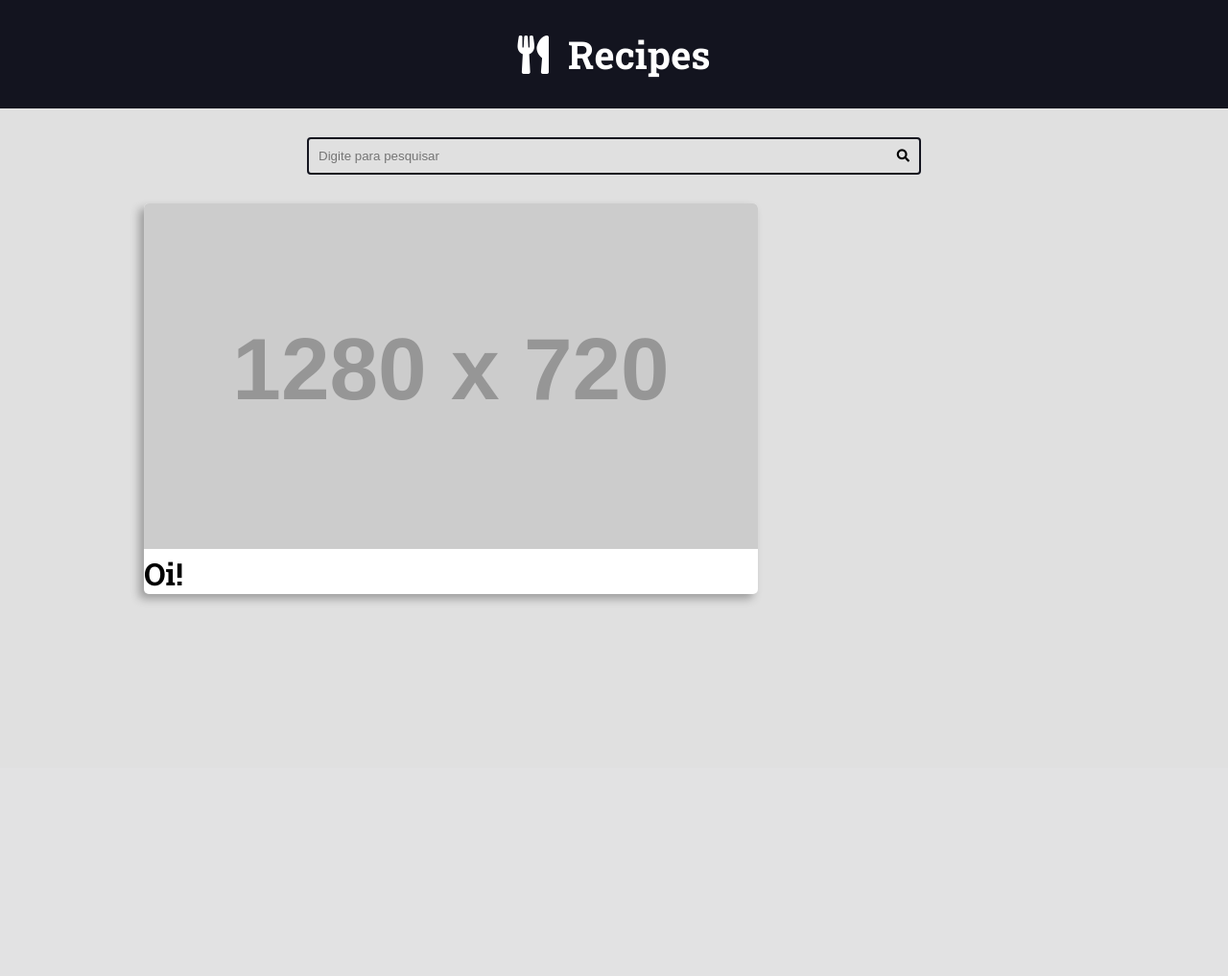
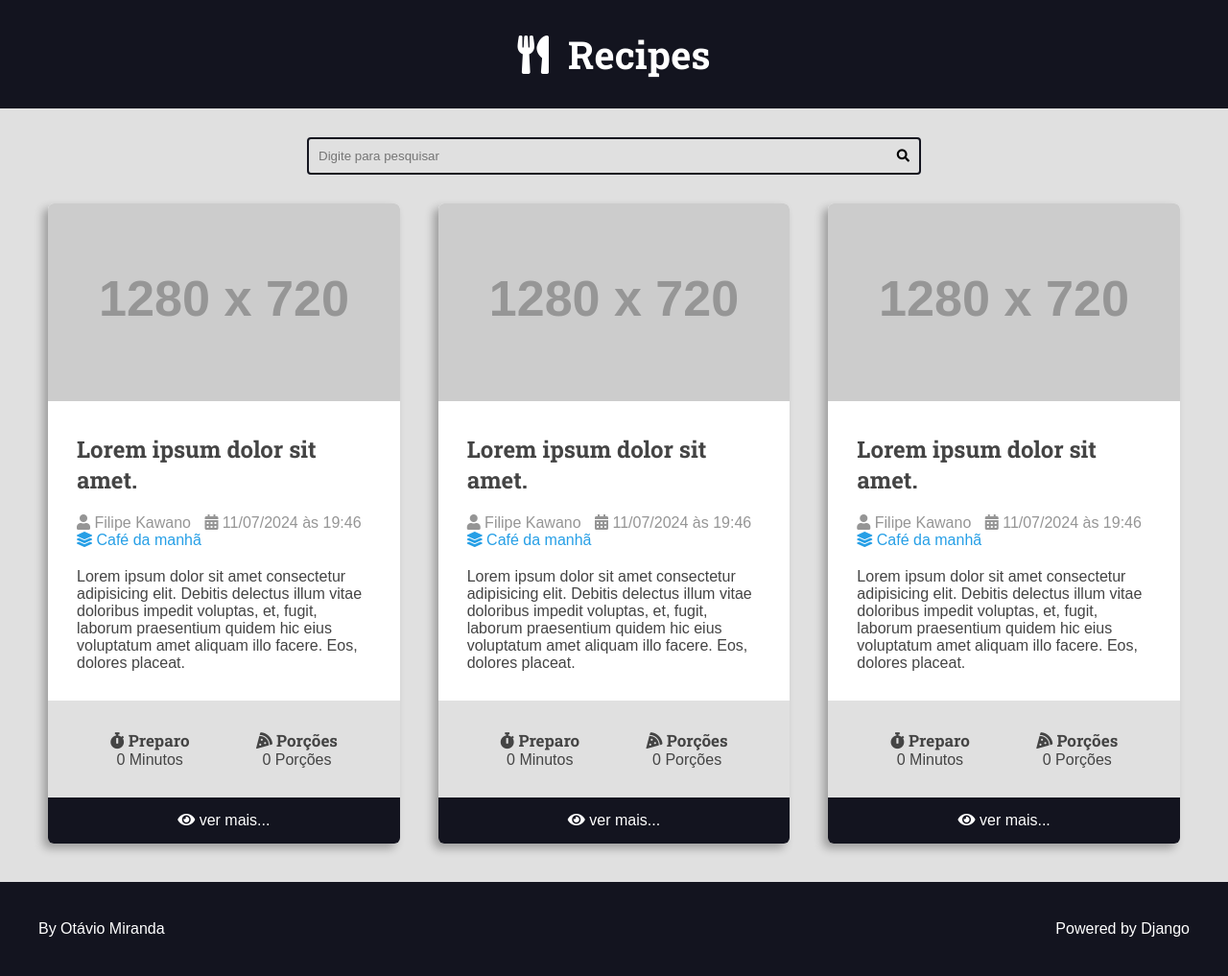
Before and after one commit to filipekawano/curso-django-projeto1, a Django app: page / in a window 1280 px wide. Shown: the whole page at 96% size. Before the commit the page ends 629 px from the top, so only its background shows below. Run offline with Django 5.2, Linux system fonts and the light colour scheme; grey boxes labelled with a size stand in for pictures from a placeholder-image service; some libraries are stand-ins or nearby versions.

Commit message:
Static files

```diff
--- /dev/null
+++ b/recipes/static/recipes/CSS/styles.css
@@ -0,0 +1,233 @@
+@charset "UTF-8";
+
+:root {
+    --color-primary: #269fe6;
+    --color-primary-hover: #2086c2;
+    --color-primary-dark: #13141f;
+    --color-primary-dark-hover: #212336;
+    --color-primary-light: #d4ecfa;
+    --color-primary-light-hover: #bdd8e7;
+
+    --color-white: #fff;
+    --color-black: #000;
+
+    --color-dark-text: #444;
+    --color-info-light: #cce5ff;
+    --color-debug-light: #cce5ff;
+    --color-success-light: #d4edda;
+    --color-alert-light: #fff3cd;
+    --color-warning-light: #fff3cd;
+    --color-error-light: #f8d7da;
+
+    --color-info-dark: #4d86c4;
+    --color-debug-dark: #4d86c4;
+    --color-success-dark: #4a9c5d;
+    --color-alert-dark: #927f40;
+    --color-warning-dark: #927f40;
+    --color-error-dark: #da525d;
+
+    --color-gray-0: #f9f9f9;
+    --color-gray-1: #e0e0e0;
+    --color-gray-2: #c7c7c7;
+    --color-gray-3: #aeaeae;
+    --color-gray-4: #959595;
+    --color-gray-5: #7d7d7d;
+    --color-gray-6: #646464;
+    --color-gray-7: #4b4b4b;
+    --color-gray-8: #323232;
+    --color-gray-9: #191919;
+
+    --font-primary: sans-serif;
+    --font-headings: 'Roboto Slab', serif;
+
+    --spacing-gutter-medium: 3rem;
+    --spacing-gutter-large: 4rem;
+}
+* {
+    padding: 0;
+    margin: 0;
+    box-sizing: border-box;
+}
+html {
+    font-size: 62.5%;
+}
+body {
+    font-size: 1.6rem;
+    /* 1.6rem equivale a 16px */
+    font-family: var(--font-primary);
+    background-color: var(--color-gray-1);
+    color: var(--color-dark-text);
+}
+.container {
+    max-width: 124rem;
+    margin: 0 auto;
+    padding: var(--spacing-gutter-medium);
+}
+h1,h2,h3,h4,h5,h6 {
+    font-family: var(--font-headings);
+}
+.main-header-container {
+    background: var(--color-primary-dark);
+}
+.main-logo {
+    font-size: 4rem;
+    color: white;
+    text-decoration: none;
+    display: flex;
+    flex-flow: row nowrap;
+    align-items: center;
+    justify-content: center;
+    width: fit-content;
+    margin: 0 auto;
+}
+.main-logo-icon {
+    margin-right: 2rem;
+}
+
+.search-form {
+    position: relative;
+    border: .2rem solid var(--color-primary-dark);
+    max-width: 64rem;
+    margin: 0 auto;
+    border-radius: .4rem;
+    transition: all 300ms ease-in-out;
+}
+.search-input,
+.search-button {
+    border: none;
+    background: none;
+    outline: none;
+    padding: 1rem;
+    transition: all 300ms ease-in-out;
+}
+.search-input {
+    width: 100%;
+    padding-right: 3rem;
+}
+.search-button {
+    position: absolute;
+    top: 0;
+    right: 0;
+}
+.search-button:focus {
+    outline: 1px solid var(--color-primary);
+    background-color: rgba(0,0,0, .125);
+}
+.search-form:focus-within {
+    border-color: var(--color-primary);
+    box-shadow: 0px 0px 10px var(--color-primary);
+    background-color: white;
+}
+.search-form:focus-within .search-button {
+    color: var(--color-primary);
+}
+
+.main-content {
+    padding-top: 0;
+    margin-bottom: 1rem;
+}
+
+.main-content-list {
+    display: grid;
+    grid-template-columns: repeat(auto-fit, minmax(300px, 1fr));
+    gap: var(--spacing-gutter-large);
+}
+
+.recipe {
+    background-color: white;
+    box-shadow: -5px 5px 10px rgba(0, 0, 0, .3);
+    border-radius: 6px;
+    overflow: hidden;
+    transform: scale(1);
+    transition: all 300ms ease-in-out;
+}
+.recipe img {
+    max-width: 100%;
+}
+.recipe-list-item {
+    max-width: 64rem;
+}
+.recipe-list-item:hover {
+    transform: scale(1.02);
+    box-shadow: -8px 8px 18px rgba(0, 0, 0, .25);
+}
+
+.recipe-title-container {
+    padding: var(--spacing-gutter-medium);
+    padding-bottom: 2rem;
+}
+
+.recipe-author {
+    padding: 0 var(--spacing-gutter-medium);
+}
+
+.recipe-content {
+    padding: var(--spacing-gutter-medium);
+    padding-top: 2rem;
+}
+
+.recipe-author-item {
+    color: var(--color-gray-4);
+    margin-right: 1rem;
+}
+
+.recipe-author a {
+    color: var(--color-primary);
+    text-decoration: none;
+    transition: all 300ms ease-in-out;
+}
+
+.recipe-author a:hover {
+    color: var(--color-primary-dark);
+}
+
+.recipe-meta-container {
+    display: flex;
+    flex-flow: row wrap;
+    padding: var(--spacing-gutter-medium);
+    background-color: var(--color-gray-1);
+}
+
+.recipe-meta {
+    display: flex;
+    flex-flow: column nowrap;
+    flex-shrink: 1;
+    flex-grow: 1;
+    text-align: center;
+}
+
+.recipe-meta-title {
+    font-size: 1.7rem;
+}
+
+.recipe-footer a {
+    background-color: var(--color-primary-dark);
+    display: block;
+    color: white;
+    text-decoration: none;
+    text-align: center;
+    padding: 1.5rem var(--spacing-gutter-medium);
+    transition: all 300ms ease-in-out;
+}
+
+.recipe-footer a:hover {
+    filter: brightness(2);
+}
+
+.main-footer {
+    display: flex;
+    align-items: center;
+    justify-content: space-between;
+    background-color: var(--color-primary-dark);
+    padding: var(--spacing-gutter-large);
+}
+
+.main-footer a {
+    color: white;
+    text-decoration: none;
+    transition: all 300ms ease-in-out;
+}
+
+.main-footer a:hover {
+    filter: brightness(.8);
+}
--- a/recipes/templates/recipes/pages/home.html
+++ b/recipes/templates/recipes/pages/home.html
@@ -1,17 +1,17 @@
 {% include "recipes/partials/head.html" %}
+
 <body>
     {% include "recipes/partials/header.html" %}
     {% include "recipes/partials/search.html" %}
 
     <main class="main-content-container">
         <div class="main-content main-content-list container">
-            <div class="recipe recipe-list-item">
-                <div class="recipe-cover">
-                    <img src="https://placehold.co/1280x720/000000/FFF" alt="Temporário">
-                </div>
-                <h1>Oi!</h1>
-            </div>
+            {% include 'recipes/partials/recipe.html' %}
+            {% include 'recipes/partials/recipe.html' %}
+            {% include 'recipes/partials/recipe.html' %}
         </div>
     </main>
+
+    {% include "recipes/partials/footer.html" %}
 </body>
 </html>
--- /dev/null
+++ b/recipes/templates/recipes/partials/footer.html
@@ -0,0 +1,9 @@
+<footer class="main-footer">
+    <div class="developer">
+      <a href="https://www.otaviomiranda.com.br/" target="_blank" rel="noreferrer noopener">By Otávio Miranda</a>
+    </div>
+
+    <div class="powered">
+      <a href="https://www.djangoproject.com/" target="_blank" rel="noreferrer noopener">Powered by Django</a>
+    </div>
+  </footer>
--- a/recipes/templates/recipes/partials/head.html
+++ b/recipes/templates/recipes/partials/head.html
@@ -1,3 +1,4 @@
+{% load static %}
 <!DOCTYPE html>
 <html lang="pt-br">
 <head>
@@ -12,156 +13,5 @@
     <link href="https://fonts.googleapis.com/css2?family=Roboto+Slab:wght@100..900&display=swap" rel="stylesheet">
 
     <title>Recipes</title>
-
-    <style>
-        :root {
-            --color-primary: #269fe6;
-            --color-primary-hover: #2086c2;
-            --color-primary-dark: #13141f;
-            --color-primary-dark-hover: #212336;
-            --color-primary-light: #d4ecfa;
-            --color-primary-light-hover: #bdd8e7;
-
-            --color-white: #fff;
-            --color-black: #000;
-
-            --color-dark-text: #444;
-            --color-info-light: #cce5ff;
-            --color-debug-light: #cce5ff;
-            --color-success-light: #d4edda;
-            --color-alert-light: #fff3cd;
-            --color-warning-light: #fff3cd;
-            --color-error-light: #f8d7da;
-
-            --color-info-dark: #4d86c4;
-            --color-debug-dark: #4d86c4;
-            --color-success-dark: #4a9c5d;
-            --color-alert-dark: #927f40;
-            --color-warning-dark: #927f40;
-            --color-error-dark: #da525d;
-
-            --color-gray-0: #f9f9f9;
-            --color-gray-1: #e0e0e0;
-            --color-gray-2: #c7c7c7;
-            --color-gray-3: #aeaeae;
-            --color-gray-4: #959595;
-            --color-gray-5: #7d7d7d;
-            --color-gray-6: #646464;
-            --color-gray-7: #4b4b4b;
-            --color-gray-8: #323232;
-            --color-gray-9: #191919;
-
-            --font-primary: sans-serif;
-            --font-headings: 'Roboto Slab', serif;
-
-            --spacing-gutter-medium: 3rem;
-            --spacing-gutter-large: 4rem;
-        }
-        * {
-            padding: 0;
-            margin: 0;
-            box-sizing: border-box;
-        }
-        html {
-            font-size: 62.5%;
-        }
-        body {
-            font-size: 1.6rem;
-            /* 1.6rem equivale a 16px */
-            font-family: var(--font-primary);
-            background-color: var(--color-gray-1);
-        }
-        .container {
-            max-width: 104rem;
-            margin: 0 auto;
-            padding: var(--spacing-gutter-medium);
-        }
-        h1,h2,h3,h4,h5,h6 {
-            font-family: var(--font-headings);
-        }
-        .main-header-container {
-            background: var(--color-primary-dark);
-        }
-        .main-logo {
-            font-size: 4rem;
-            color: white;
-            text-decoration: none;
-            display: flex;
-            flex-flow: row nowrap;
-            align-items: center;
-            justify-content: center;
-            width: fit-content;
-            margin: 0 auto;
-        }
-        .main-logo-icon {
-            margin-right: 2rem;
-        }
-
-        .search-form {
-            position: relative;
-            border: .2rem solid var(--color-primary-dark);
-            max-width: 64rem;
-            margin: 0 auto;
-            border-radius: .4rem;
-            transition: all 300ms ease-in-out;
-        }
-        .search-input,
-        .search-button {
-            border: none;
-            background: none;
-            outline: none;
-            padding: 1rem;
-            transition: all 300ms ease-in-out;
-        }
-        .search-input {
-            width: 100%;
-            padding-right: 3rem;
-        }
-        .search-button {
-            position: absolute;
-            top: 0;
-            right: 0;
-        }
-        .search-button:focus {
-            outline: 1px solid var(--color-primary);
-            background-color: rgba(0,0,0, .125);
-        }
-        .search-form:focus-within {
-            border-color: var(--color-primary);
-            box-shadow: 0px 0px 10px var(--color-primary);
-            background-color: white;
-        }
-        .search-form:focus-within .search-button {
-            color: var(--color-primary);
-        }
-
-        .main-content {
-            padding-top: 0;
-            margin-bottom: 1rem;
-        }
-
-        .main-content-list {
-            display: grid;
-            grid-template-columns: repeat(auto-fit, minmax(300px, 1fr));
-            gap: var(--spacing-gutter-large);
-        }
-
-        .recipe {
-            background-color: white;
-            box-shadow: -5px 5px 10px rgba(0, 0, 0, .3);
-            border-radius: 5px;
-            overflow: hidden;
-            transform: scale(1);
-            transition: all 300ms ease-in-out;
-        }
-        .recipe img {
-            max-width: 100%;
-        }
-        .recipe-list-item {
-            max-width: 64rem;
-        }
-        .recipe-list-item:hover {
-            transform: scale(1.02);
-        }
-    </style>
+    <link rel="stylesheet" href="{% static 'recipes/CSS/styles.css' %}">
 </head>
--- /dev/null
+++ b/recipes/templates/recipes/partials/recipe.html
@@ -0,0 +1,52 @@
+<div class="recipe recipe-list-item">
+    <div class="recipe-cover">
+        <img src="https://placehold.co/1280x720/000000/FFF" alt="Temporário">
+    </div>
+    <div class="recipe-title-container">
+        <h2 class="recipe-title">Lorem ipsum dolor sit amet.</h2>
+    </div>
+
+    <div class="recipe-author">
+        <span class="recipe-author-item">
+            <i class="fas fa-user"></i>
+            Filipe Kawano
+        </span>
+        <span class="recipe-author-item">
+            <i class="fas fa-calendar-alt"></i>
+            11/07/2024 às 19:46
+        </span>
+        <span class="recipe-author-item">
+            <a href="/recipes/category/cafe-da-manha/">
+                <i class="fas fa-layer-group"></i>
+                <span>Café da manhã</span>
+            </a>
+        </span>
+    </div>
+    <div class="recipe-content">
+            <p>Lorem ipsum dolor sit amet consectetur adipisicing elit. Debitis delectus illum vitae doloribus impedit voluptas, et, fugit, laborum praesentium quidem hic eius voluptatum amet aliquam illo facere. Eos, dolores placeat.</p>
+    </div>
+
+
+    <div class="recipe-meta-container">
+        <div class="recipe-meta recipe-preparation">
+            <h3 class="recipe-meta-title"><i class="fas fa-stopwatch"></i> Preparo</h3>
+            <div class="recipe-meta-text">
+                0 Minutos
+            </div>
+        </div>
+        <div class="recipe-meta recipe-servings">
+            <h3 class="recipe-meta-title"><i class="fas fa-pizza-slice"></i> Porções</h3>
+            <div class="recipe-meta-text">
+                0 Porções
+            </div>
+        </div>
+    </div>
+
+    <footer class="recipe-footer">
+        <a class="recipe-read-more button button-dark button-full-width" href="/recipes/3/">
+            <i class="fas fa-eye"></i>
+            <span>ver mais...</span>
+        </a>
+    </footer>
+
+</div>
```
